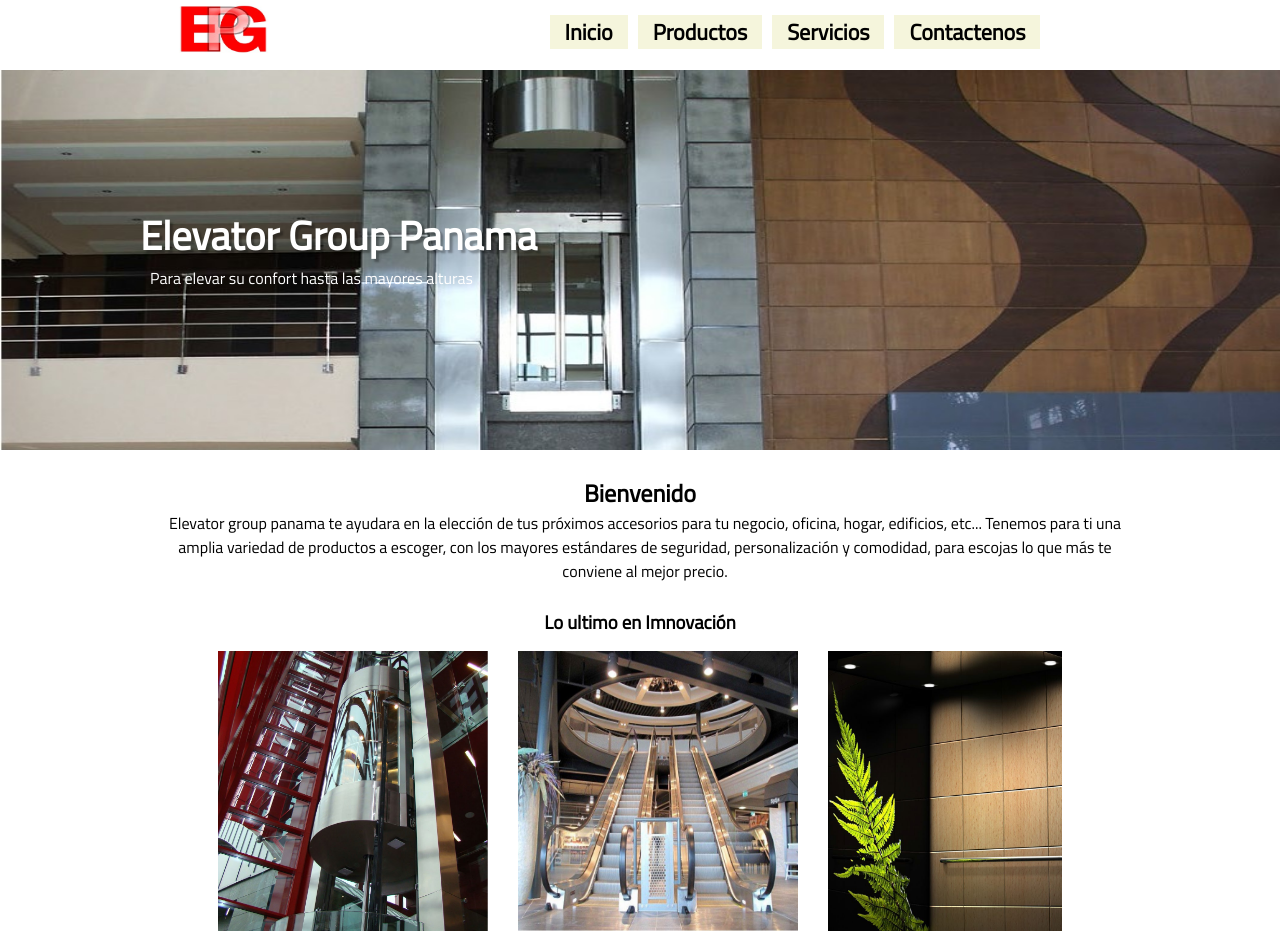
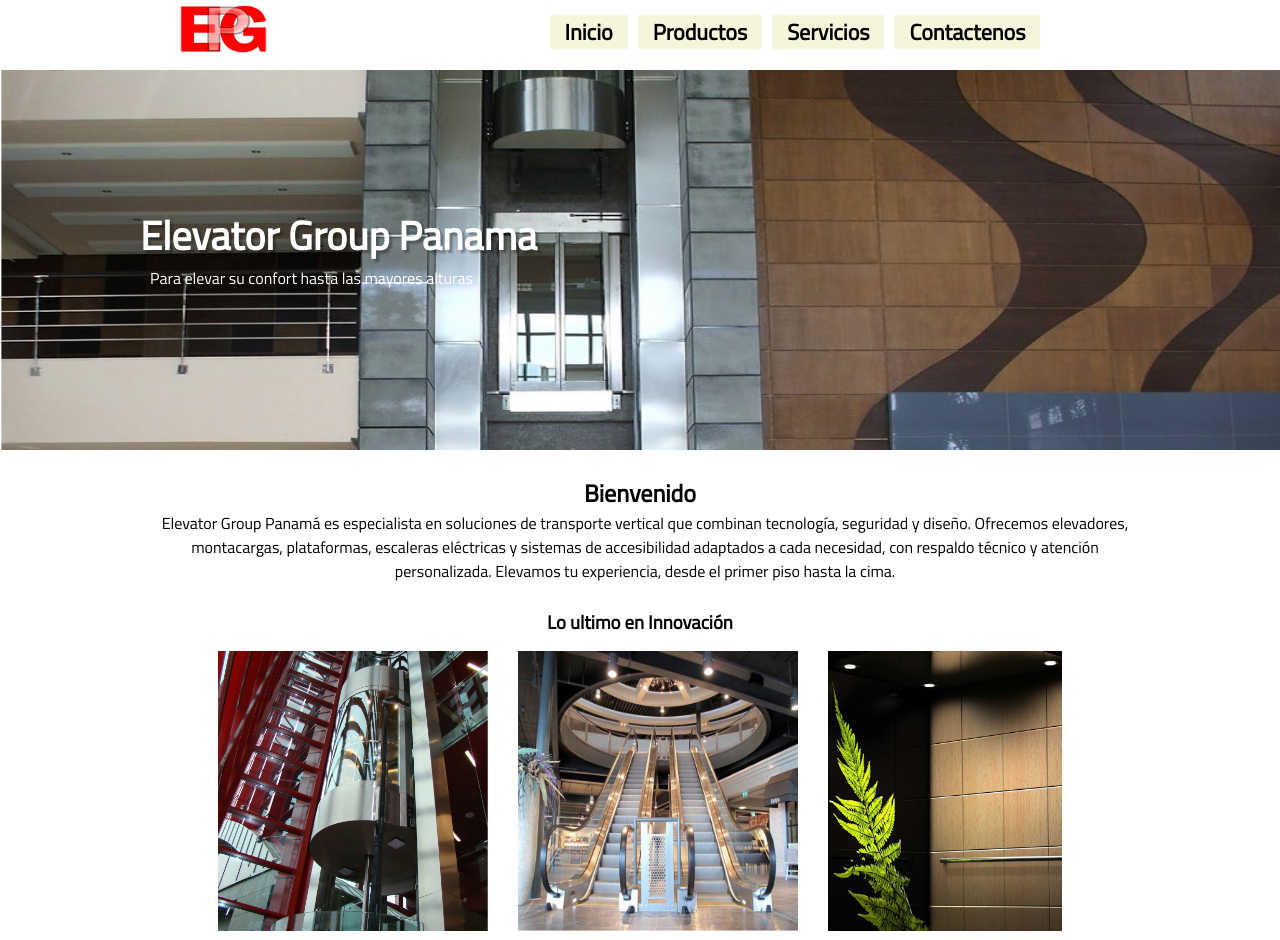
Before and after one commit to ElevatorGroup53/web, a Next.js app: page / in a window 1280 px wide. Shown: the top 940 px of the page. Built offline with nearby package versions, Linux system fonts and the light colour scheme.

Commit message:
Update page.tsx

```diff
--- a/src/app/page.tsx
+++ b/src/app/page.tsx
@@ -38,16 +38,17 @@
         <div className="contenedor">
           <h2>Bienvenido</h2>
           <p>
-            Elevator group panama te ayudara en la elección de tus próximos accesorios para tu
-            negocio, oficina, hogar, edificios, etc... Tenemos para ti una amplia variedad de
-            productos a escoger, con los mayores estándares de seguridad, personalización y
-            comodidad, para escojas lo que más te conviene al mejor precio.
+            Elevator Group Panamá es especialista en soluciones de transporte vertical
+            que combinan tecnología, seguridad y diseño. Ofrecemos elevadores, montacargas, plataformas,
+            escaleras eléctricas y sistemas de accesibilidad adaptados a cada necesidad,
+            con respaldo técnico y atención personalizada.
+            Elevamos tu experiencia, desde el primer piso hasta la cima.
           </p>
         </div>
       </section>
 
       <section id="blog">
-        <h3>Lo ultimo en Imnovación</h3>
+        <h3>Lo ultimo en Innovación</h3>
         <div className="contenedor">
           <article>
             <img src="/img/evo10.jpg" alt="" />
@@ -55,7 +56,7 @@
           </article>
           <article>
             <img src="/img/evo14.jpg" alt="" />
-            <h4>Escaleras electricas</h4>
+            <h4>Escaleras Electricas</h4>
           </article>
           <article>
             <img src="/img/evo15.jpg" alt="" />
```
